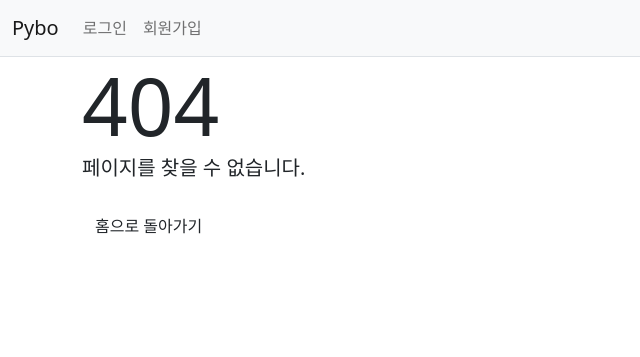
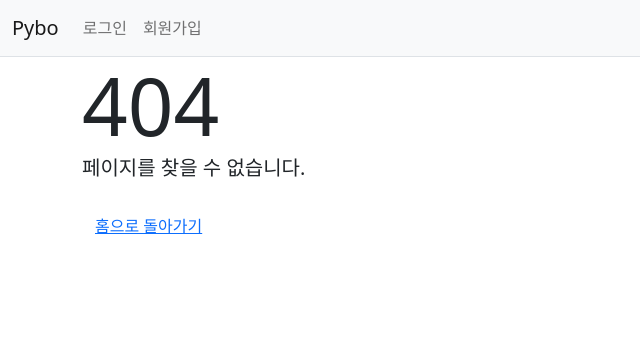
Before and after one commit to wonderfultruffle/django_pybo, a Django app: template templates/common/404.html in a window 1280 px wide. Shown: the top 357 px of the page, without its empty margins (0-640 px from the left). Run offline with Django 4.2, Linux system fonts and the light colour scheme; the template is opened without the code that fills it, so the values that code supplies are empty; some libraries are stand-ins or nearby versions.

Commit message:
correct typo

```diff
--- a/templates/common/404.html
+++ b/templates/common/404.html
@@ -5,7 +5,7 @@
         <div class="col-12 test-center">
             <span class="display-1 d-block">404</span>
             <div class="mb-4 lead">페이지를 찾을 수 없습니다.</div>
-            <a href="/" class="btn btn=link0">홈으로 돌아가기</a>
+            <a href="/" class="btn btn-link">홈으로 돌아가기</a>
         </div>
     </div>
 </div>
```
